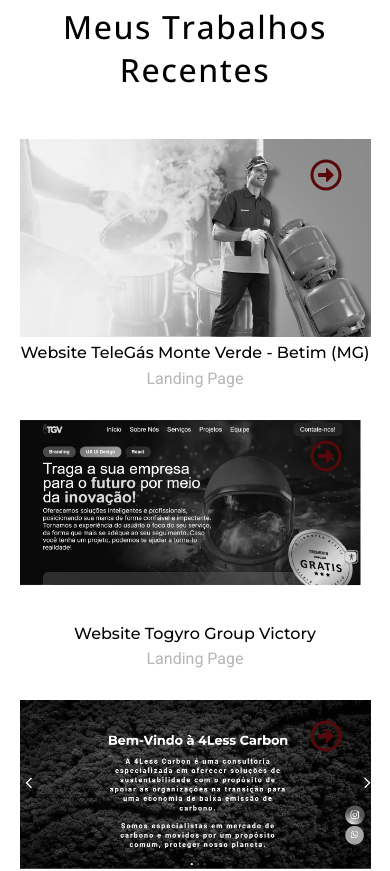
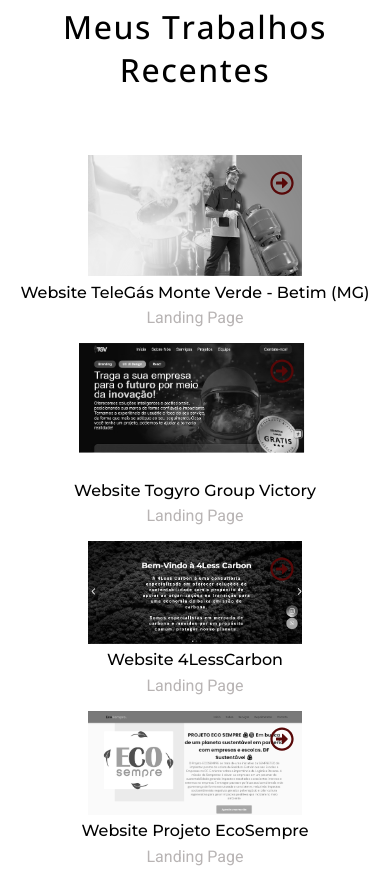
Before and after one commit to yagovysk/MeuPortfolio, a React (Vite) app: page / in a window 390 px wide. Shown: the part 2200-3071 px from the top of the page. Built offline with nearby package versions, Linux system fonts and the light colour scheme.

Commit message:
att responsividade

```diff
--- a/src/Components/Services/Services.css
+++ b/src/Components/Services/Services.css
@@ -132,7 +132,7 @@
     padding: 1rem !important;
   }
   .services-container {
-    width: 50%;
+    width: 35%;
   }
   .services-modal-content {
     width: 60%;
--- a/src/Components/Testimonials/Testimonials.css
+++ b/src/Components/Testimonials/Testimonials.css
@@ -63,7 +63,7 @@
 }
 @media screen and (min-width: 1150px) {
   .testimonial-container {
-    width: 60% !important;
+    width: 35% !important;
   }
 }
 @media only screen and (max-width: 480px) {
--- a/src/Components/Work section/Work.css
+++ b/src/Components/Work section/Work.css
@@ -24,25 +24,32 @@
   color: rgb(184, 180, 180);
 }
 .work-container {
-  display: flex;
-  flex-direction: column;
+  display: grid;
+  padding: 1rem;
   justify-self: center;
   align-items: center;
   justify-content: center;
-  gap: 2rem;
+  gap: 1rem;
 }
 .work-card {
-  display: flex;
-  flex-direction: column;
-
+  display: grid;
   justify-content: center;
   align-items: center;
   text-align: center;
   gap: 0.4rem;
 }
 .work-img {
-  width: 90%;
-
+  width: 60%;
+  filter: grayscale(1);
+  transition: filter 0.5s, transform 0.5s ease;
+}
+.work-img-gas {
+  width: 60%;
+  filter: grayscale(1);
+  transition: filter 0.5s, transform 0.5s ease;
+}
+.work-img-togyro {
+  width: 100%;
   filter: grayscale(1);
   transition: filter 0.5s, transform 0.5s ease;
 }
@@ -51,6 +58,22 @@
   position: absolute;
   top: 1.25rem;
   right: 3rem;
+  font-size: 2rem;
+  transition: transform 0.4s;
+}
+.work-icon-2 {
+  color: #580808;
+  position: absolute;
+  top: 1.25rem;
+  right: 14rem;
+  font-size: 2rem;
+  transition: transform 0.4s;
+}
+.work-icon-gas {
+  color: #580808;
+  position: absolute;
+  top: 1.25rem;
+  right: 14rem;
   font-size: 2rem;
   transition: transform 0.4s;
 }
@@ -68,7 +91,21 @@
   transform: scale(1.05);
   filter: none;
 }
+.work-link:hover .work-img-gas {
+  transform: scale(1.05);
+  filter: none;
+}
+.work-link:hover .work-img-togyro {
+  transform: scale(1.05);
+  filter: none;
+}
 .work-link:hover .work-icon {
+  transform: translateX(8px);
+}
+.work-link:hover .work-icon-2 {
+  transform: translateX(8px);
+}
+.work-link:hover .work-icon-gas {
   transform: translateX(8px);
 }
 @media screen and (min-width: 1150px) {
@@ -78,3 +115,28 @@
     grid-template-columns: auto auto;
   }
 }
+@media screen and (max-width: 767px) {
+  .work-img-togyro {
+    width: 65%;
+  }
+  .work-icon {
+    color: #580808;
+    position: absolute;
+    top: 1rem;
+    right: 5rem;
+    font-size: 1.5rem;
+    transition: transform 0.4s;
+  }
+  .work-icon-2 {
+    top: 1rem !important;
+    right: 5rem !important;
+    font-size: 2rem;
+    font-size: 1.5rem !important;
+  }
+  .work-icon-gas {
+    top: 1rem;
+    right: 5rem;
+    font-size: 1.5rem;
+    transition: transform 0.4s;
+  }
+}
--- a/src/Components/Work section/Work.jsx
+++ b/src/Components/Work section/Work.jsx
@@ -18,9 +18,9 @@
             <img
               src={site1}
               alt="Imagem de capa do meu trabalho"
-              className="work-img"
+              className="work-img-gas"
             />
-            <FaRegArrowAltCircleRight className="work-icon" />
+            <FaRegArrowAltCircleRight className="work-icon-gas" />
           </a>
           <h2 className="work-title">
             Website TeleGás Monte Verde - Betim (MG)
@@ -35,7 +35,7 @@
             <img
               src={togyro}
               alt="Imagem de capa do meu trabalho"
-              className="work-img"
+              className="work-img-togyro"
             />
             <FaRegArrowAltCircleRight className="work-icon" />
           </a>
@@ -52,7 +52,7 @@
               alt="Imagem de capa do meu trabalho"
               className="work-img"
             />
-            <FaRegArrowAltCircleRight className="work-icon" />
+            <FaRegArrowAltCircleRight className="work-icon-2" />
           </a>
           <h2 className="work-title">Website 4LessCarbon</h2>
           <span className="work-subtitle">Landing Page</span>
@@ -67,7 +67,7 @@
               alt="Imagem de capa do meu trabalho"
               className="work-img"
             />
-            <FaRegArrowAltCircleRight className="work-icon" />
+            <FaRegArrowAltCircleRight className="work-icon-2" />
           </a>
           <h2 className="work-title">Website Projeto EcoSempre</h2>
           <span className="work-subtitle">Landing Page</span>
```
